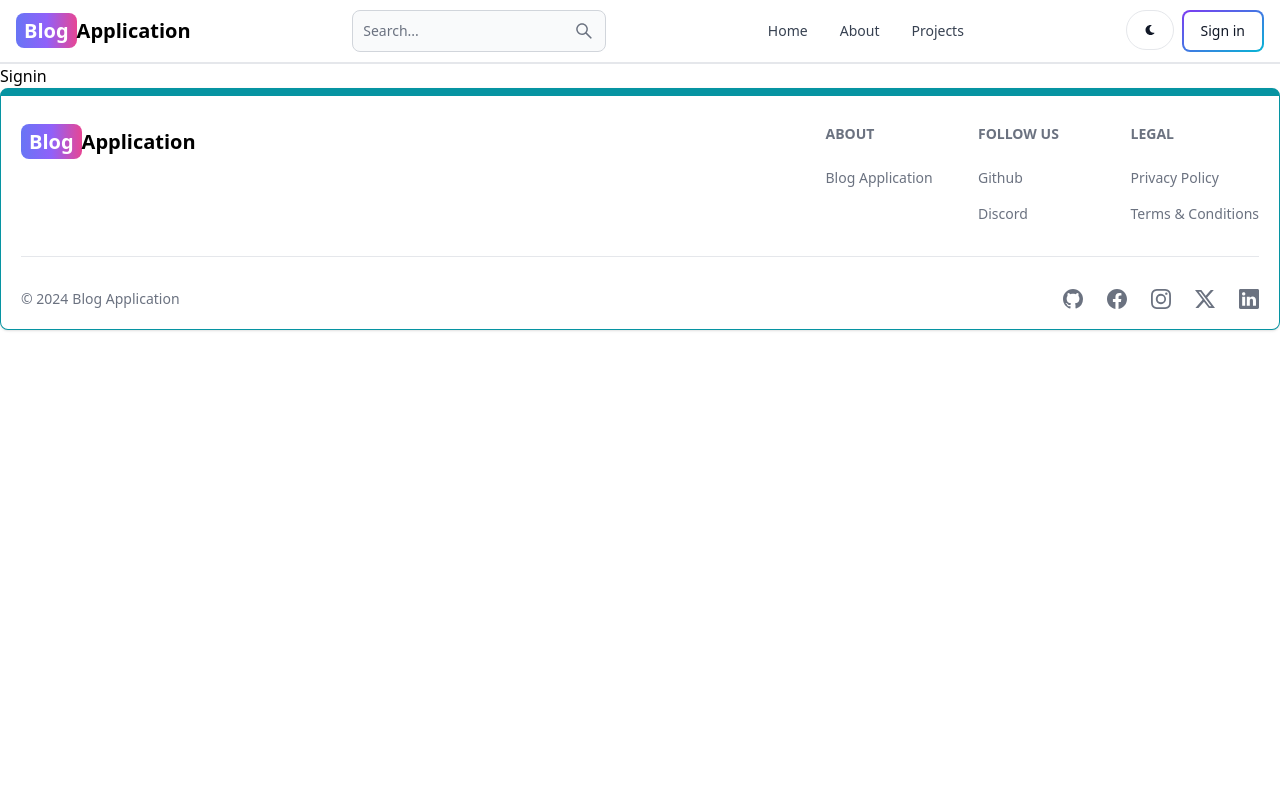
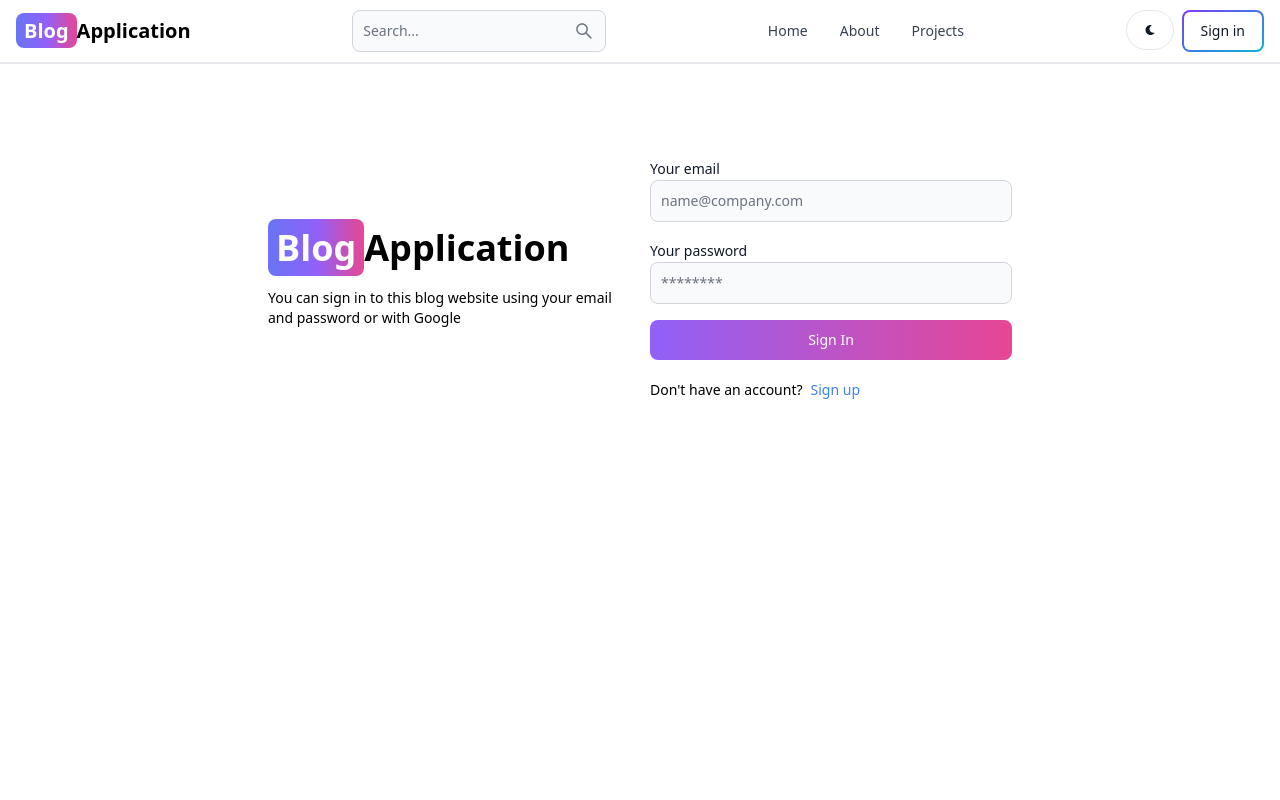
Before and after one commit to CabbitKheema/Blog-Application-Frontend, a React (Vite) app: page /sign-in in a window 1280 px wide. Shown: the top 800 px of the page. Built offline with nearby package versions, Linux system fonts and the light colour scheme.

Commit message:
Created signin page with complete functionality.

```diff
--- a/src/pages/Signin.jsx
+++ b/src/pages/Signin.jsx
@@ -1,5 +1,110 @@
-import React from "react";
+import { Link, useNavigate } from "react-router-dom";
+import { Alert, Button, Label, Spinner, TextInput } from "flowbite-react";
+import { useState } from "react";
 
 export default function Signin() {
-  return <div>Signin</div>;
+  const [formData, setFormData] = useState({});
+  const [errorMessage, setErrorMessage] = useState(null);
+  const [loading, setLoading] = useState(false);
+  const navigate = useNavigate();
+
+  const handleChange = (e) => {
+    setFormData({ ...formData, [e.target.id]: e.target.value.trim() });
+  };
+
+  const handleSubmit = async (e) => {
+    e.preventDefault();
+
+    if (!formData.email || !formData.password) {
+      return setErrorMessage("Please fill out all fields.");
+    }
+
+    try {
+      setLoading(true);
+      setErrorMessage(null);
+      const res = await fetch("/api/auth/signin", {
+        method: "POST",
+        headers: { "Content-Type": "application/json" },
+        body: JSON.stringify(formData),
+      });
+      const data = await res.json();
+      if (data.success === false) {
+        setLoading(false);
+        return setErrorMessage(data.message);
+      }
+      setLoading(false);
+      if (res.ok) {
+        navigate("/");
+      }
+    } catch (err) {
+      setErrorMessage(err.message);
+      setLoading(false);
+    }
+  };
+
+  return (
+    <div className="min-h-screen mt-20">
+      <div className="flex p-3 max-w-3xl mx-auto flex-col md:flex-row md:items-center gap-5">
+        <div className="flex-1">
+          <Link to="/" className="font-bold dark:text-white text-4xl">
+            <span className="px-2 py-1 bg-gradient-to-r from-indigo-500 via-purple-500 to-pink-500 rounded-lg text-white">
+              Blog
+            </span>
+            Application
+          </Link>
+          <p className="text-sm mt-5">
+            You can sign in to this blog website using your email and password
+            or with Google
+          </p>
+        </div>
+        <div className="flex-1">
+          <form className="flex flex-col gap-4" onSubmit={handleSubmit}>
+            <div>
+              <Label value="Your email"></Label>
+              <TextInput
+                type="email"
+                placeholder="name@company.com"
+                id="email"
+                onChange={handleChange}
+              />
+            </div>
+            <div>
+              <Label value="Your password"></Label>
+              <TextInput
+                type="password"
+                placeholder="********"
+                id="password"
+                onChange={handleChange}
+              />
+            </div>
+            <Button
+              gradientDuoTone="purpleToPink"
+              type="submit"
+              disabled={loading}
+            >
+              {loading ? (
+                <>
+                  <Spinner size="sm" />
+                  <span className="pl-3">Loading...</span>
+                </>
+              ) : (
+                "Sign In"
+              )}
+            </Button>
+          </form>
+          <div className="flex gap-2 text-sm mt-5">
+            <span>Don&apos;t have an account?</span>
+            <Link to="/sign-up" className="text-blue-500">
+              Sign up
+            </Link>
+          </div>
+          {errorMessage && (
+            <Alert className="mt-5" color="failure">
+              {errorMessage}
+            </Alert>
+          )}
+        </div>
+      </div>
+    </div>
+  );
 }
--- a/src/pages/Signup.jsx
+++ b/src/pages/Signup.jsx
@@ -81,7 +81,7 @@
               <Label value="Your password"></Label>
               <TextInput
                 type="password"
-                placeholder="Password"
+                placeholder="********"
                 id="password"
                 onChange={handleChange}
               />
```
